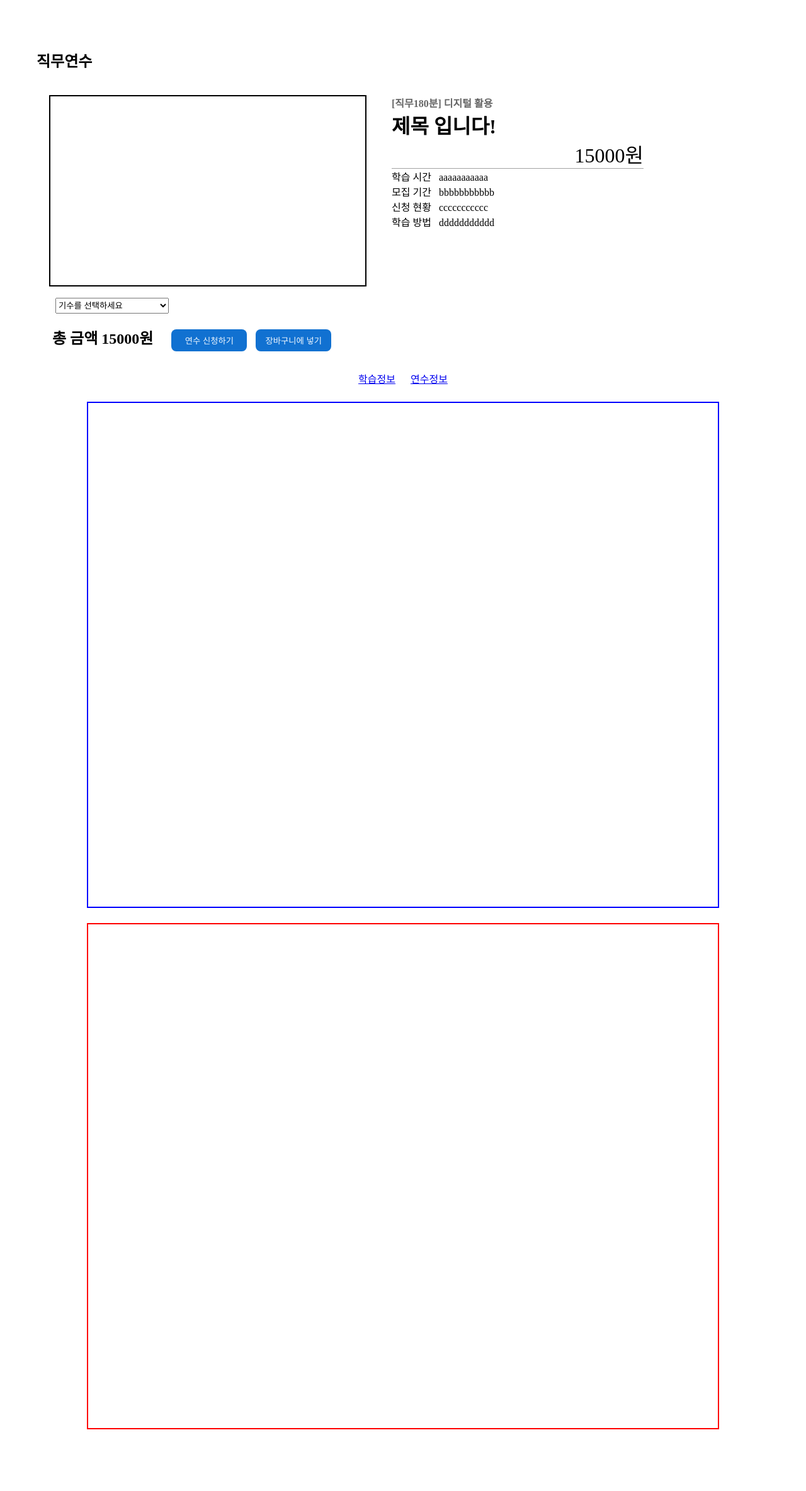
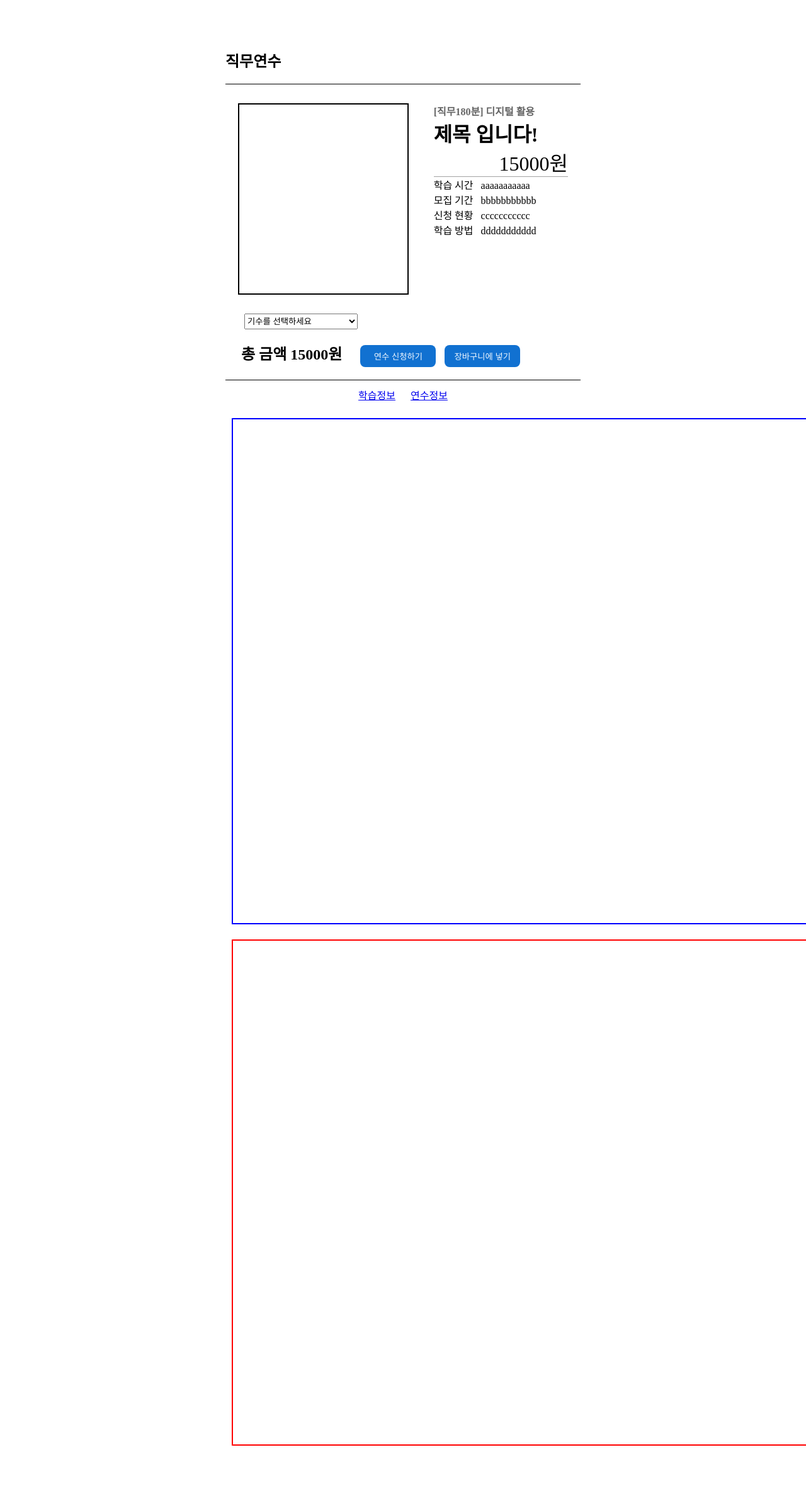
Before and after one commit to maplesyrup0423/mentors, a Java web app: page /WT_jy/WT_info.html in a window 1280 px wide; the page is wider, and only the part inside the window is pictured. Shown: that part at 63% size. Before the commit the page ends 2270 px from the top of that part, so only its background shows below. Run offline with Tomcat 11, a stand-in JSP engine, Linux system fonts and the light colour scheme.

Commit message:
ㅇㅇ
ㅇㅇ

```diff
--- a/M_Test01/src/main/webapp/WT_jy/WT_info.html
+++ b/M_Test01/src/main/webapp/WT_jy/WT_info.html
@@ -10,7 +10,7 @@
 <div class="all">
     <h2>직무연수</h2> <!--디자인 다듬기-->
     <div class="line"></div>
-    <br>
+
     <div class="info_top">
 
 
@@ -45,7 +45,7 @@
 
     </div>
 
-    <br>
+
     <div class="info_select">
         <select name="기수선택" id="sel">
             <option value="null">기수를 선택하세요</option>
--- a/M_Test01/src/main/webapp/WT_jy/WT_sytle.css
+++ b/M_Test01/src/main/webapp/WT_jy/WT_sytle.css
@@ -1,6 +1,10 @@
 .all{
     margin: auto;
-    padding: 50px;
+    padding: 50px 350px 50px 350px;
+}
+
+.line{
+    border-top: 1px solid black;
 }
 
 
@@ -60,12 +64,11 @@ table{
 
 .info_top{
     display: flex;
-    margin: auto;
+    margin-top: 30px;
+    margin-bottom: 30px;
+
 }
 
-.info_top table >td{
-
-}
 
 .info_top>div{
     margin-left: 20px;
@@ -164,3 +167,13 @@ button:hover{
     cursor: pointer;
     box-shadow: 1px 1px 8px 1px rgb(75, 181, 252);
 }
+
+/*
+#float{
+    position: fixed;
+    right: 80%;
+    top: 580px;
+    margin-right: -600px;
+    text-align:center;
+    width: 200px;
+}*/
--- a/M_Test01/src/main/webapp/WT_jy/payment_style.css
+++ b/M_Test01/src/main/webapp/WT_jy/payment_style.css
@@ -2,6 +2,8 @@
     margin: auto;
     padding: 50px;
     padding: 50px 350px 50px 350px;
+    width: 1000px;
+
 }
 
 .line{
```
Also changed, not shown: M_Test01/src/main/webapp/WT_jy/cart_style.css (+10 -1 lines), M_Test01/src/main/webapp/WT_jy/cart.html (indentation only).
